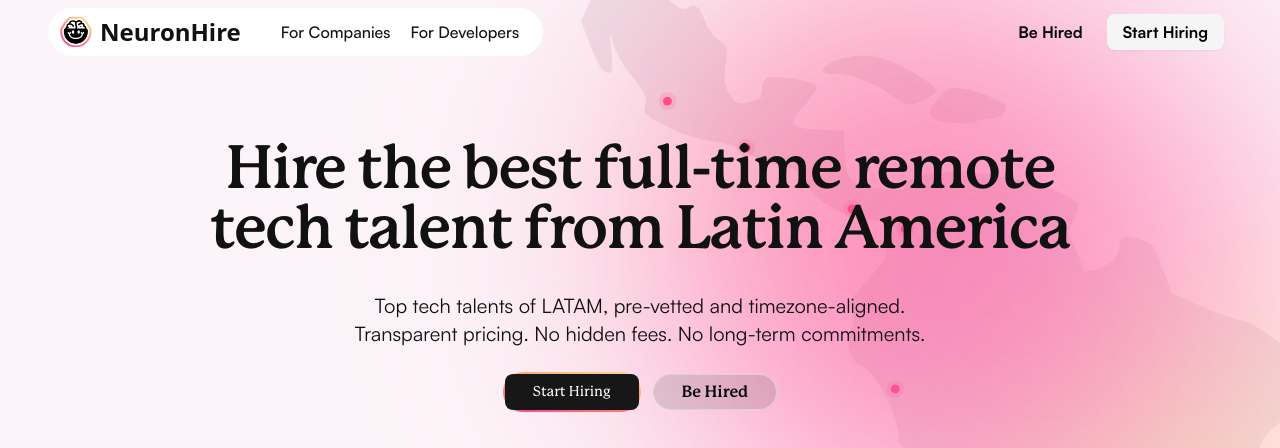
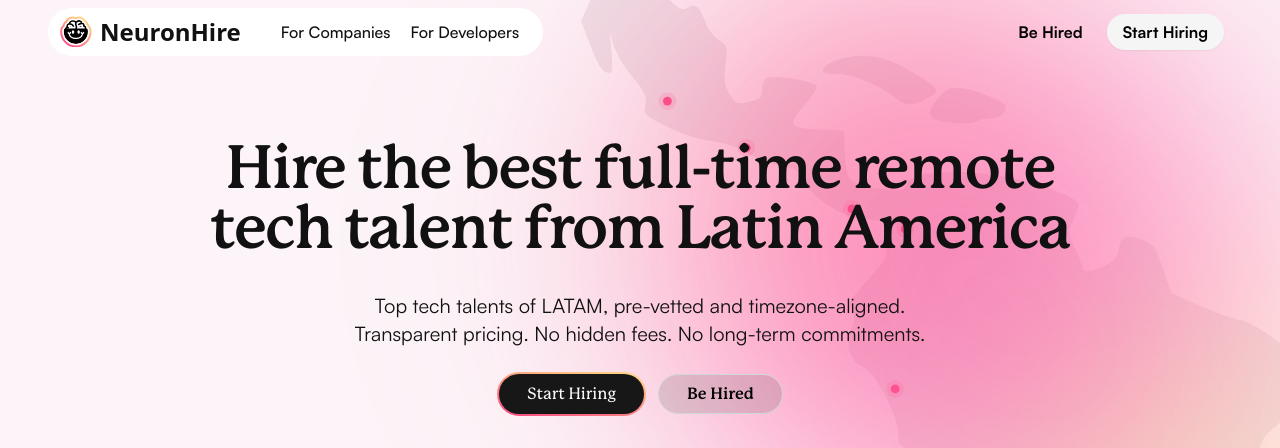
Before and after one commit to neuronhire/front-neuron-hire, a Next.js app: page / in a window 1280 px wide. Shown: the top 448 px of the page. Built offline with nearby package versions, Linux system fonts and the light colour scheme.

Commit message:
fix: update button component styles for improved consistency and usability

```diff
--- a/components/ui/button.tsx
+++ b/components/ui/button.tsx
@@ -5,7 +5,7 @@
 import { cn } from "@/lib/utils";
 
 const buttonVariants = cva(
-  "inline-flex items-center justify-center gap-2 whitespace-nowrap rounded-md text-sm font-medium transition-all disabled:pointer-events-none disabled:opacity-50 [&_svg]:pointer-events-none [&_svg:not([class*='size-'])]:size-4 shrink-0 [&_svg]:shrink-0 outline-none focus-visible:border-ring focus-visible:ring-ring/50 focus-visible:ring-[3px] aria-invalid:ring-destructive/20 dark:aria-invalid:ring-destructive/40 aria-invalid:border-destructive cursor-pointer",
+  "inline-flex items-center justify-center gap-2 whitespace-nowrap rounded-md text-md font-medium transition-all disabled:pointer-events-none disabled:opacity-50 [&_svg]:pointer-events-none [&_svg:not([class*='size-'])]:size-4 shrink-0 [&_svg]:shrink-0 outline-none focus-visible:border-ring focus-visible:ring-ring/50 focus-visible:ring-[3px] aria-invalid:ring-destructive/20 dark:aria-invalid:ring-destructive/40 aria-invalid:border-destructive rounded-full",
   {
     variants: {
       variant: {
@@ -22,9 +22,9 @@
         link: "text-primary underline-offset-4 hover:underline",
       },
       size: {
-        default: "h-9 px-4 py-2 has-[>svg]:px-3",
+        default: "h-10 px-4 py-2 has-[>svg]:px-3",
         sm: "h-8 rounded-md gap-1.5 px-3 has-[>svg]:px-2.5",
-        lg: "h-10 rounded-md px-6 has-[>svg]:px-4",
+        lg: "h-12 rounded-md px-6 has-[>svg]:px-4",
         icon: "size-9",
       },
     },
```
